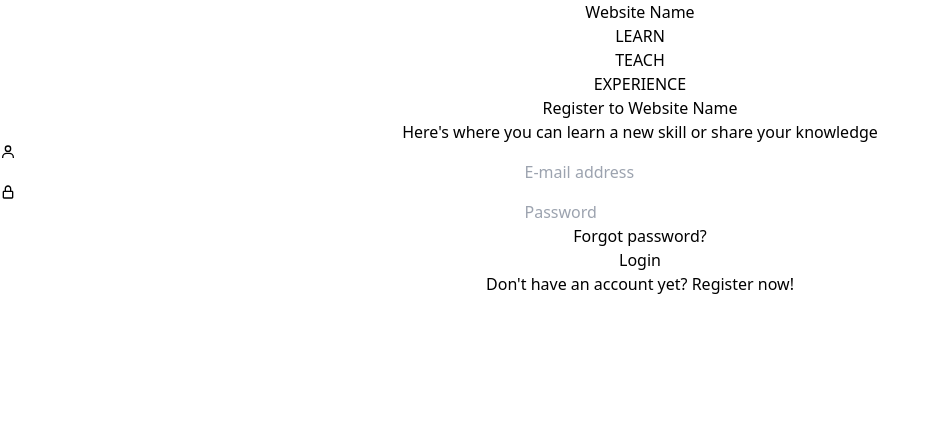
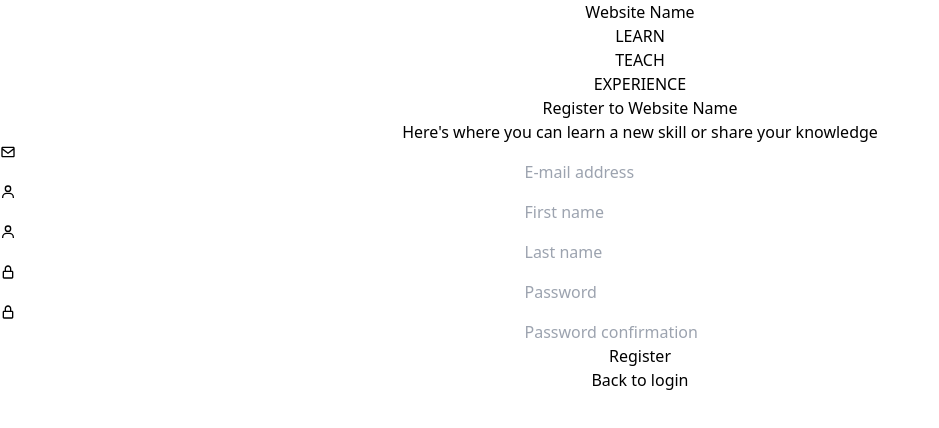
Before and after one commit to CS262Group37/Mntr, a React (Create React App) app in the folder frontend/: page /register in a window 1280 px wide. Shown: the top 428 px of the page, without its empty margins (0-939 px from the left). Built offline with nearby package versions, Linux system fonts and the light colour scheme.

Commit message:
registration page done, components

```diff
--- a/frontend/src/Login.tsx
+++ b/frontend/src/Login.tsx
@@ -1,31 +1,20 @@
 import React from "react";
 import "./App.css";
 import axios from "axios";
-import { Route, Link } from "react-router-dom"
+import { Route, Link } from "react-router-dom";
 import { BiUser, BiLockAlt } from "react-icons/bi";
 import LeftPanel from "./components/LeftPanel";
+import TextInput from "./components/TextInput";
+import LoginButton from "./components/LoginButton";
 
 function Login() {
   const [email, setEmail] = React.useState<string>("");
   const [psword, setPsword] = React.useState<string>("");
-  const [firstName, setFirstName] = React.useState<string>("");
-  const [lastName, setLastName] = React.useState<string>("");
-  const [role, setRole] = React.useState<string>("");
 
   const login = async () => {
     const res = await axios.post("/api/auth/login", {
       email: email,
       password: psword,
-    });
-  };
-
-  const register = async () => {
-    const res = await axios.post("/api/auth/register", {
-      email: email,
-      password: psword,
-      firstName: firstName,
-      lastName: lastName,
-      role: role
     });
   };
 
@@ -41,47 +30,59 @@ function Login() {
         <LeftPanel />
 
         {/* White half */}
-        <div className="bg-cultured h-full w-3/5 m-auto flex text-prussianBlue">
+        <div className="bg-cultured h-full w-3/5 m-auto flex text-prussianBlue overflow-scroll overflow-x-auto">
           {/* Main center flexbox */}
-          <div className="w-3/5 m-auto flex flex-col text-prussianBlue justify-between space-y-10">
-            <h2 className="text-4xl">Welcome to <span className="font-bold text-firebrick">Website Name</span></h2>
-            <p className="text-2xl">Here's where you can learn a new skill or share your knowledge</p>
+          <div className="w-3/5 m-auto flex flex-col text-prussianBlue justify-center space-y-10">
+            <h2 className="text-4xl pt-[10%]">
+              Welcome to{" "}
+              <span className="font-bold text-firebrick">Website Name</span>
+            </h2>
+            <p className="text-2xl">
+              Here's where you can learn a new skill or share your knowledge
+            </p>
 
+            {/* Inputs */}
+            <div className="flex flex-col space-y-8 pt-[8%]">
               {/* E-mail address input */}
-            <div className="flex flex-row bg-cultured text-2xl text-prussianBlue w-full border-b-2 border-imperialRed">
-              <BiUser className="text-4xl m-4 mr-0" />
-              <input
-                className="bg-cultured bg-opacity-0 text-2xl p-4 pl-3 text-prussianBlue w-full"
-                placeholder="E-mail address"
-                onChange={(e) => {
+              <TextInput
+                type="text"
+                value={email}
+                onChange={(e: any) => {
                   setEmail(e.target.value);
                 }}
-              ></input>
-            </div>
+                placeholder="E-mail address"
+                icon={<BiUser className="text-4xl m-4 mr-0" />}
+              />
 
               {/* Password input */}
               <div>
-              <div className="flex flex-row bg-cultured text-2xl text-prussianBlue w-full border-b-2 border-imperialRed">
-                <BiLockAlt className="text-4xl m-4 mr-0" />
-                <input
-                  className="bg-cultured bg-opacity-0 text-2xl p-4 pl-3 text-prussianBlue w-full"
-                  placeholder="Password"
+                <TextInput
                   type="password"
-                  onChange={(e) => {
+                  value={psword}
+                  onChange={(e: any) => {
                     setPsword(e.target.value);
                   }}
-                ></input>
+                  placeholder="Password"
+                  icon={<BiLockAlt className="text-4xl m-4 mr-0" />}
+                />
+                <p className="text-right text-lg pt-1 underline">
+                  Forgot password?
+                </p>
               </div>
-              <p className="text-right text-lg pt-1 underline">Forgot password?</p>
             </div>
 
-            {/* Login button */}
-            <button
-              className="bg-firebrick text-cultured text-2xl w-48 p-4 m-auto rounded-full shadow-md"
+            <LoginButton
+              value="Login"
               onClick={login}
-            >Login</button>
+            />
 
-            <p className="text-2xl m-auto">Don't have an account yet? <span className="font-bold underline text-imperialRed"><Link to="/register">Register now!</Link></span></p>
+            {/* Registration link */}
+            <p className="text-2xl m-auto pt-[10%]">
+              Don't have an account yet?{" "}
+              <span className="font-bold underline text-imperialRed">
+                <Link to="/register">Register now!</Link>
+              </span>
+            </p>
           </div>
         </div>
       </div>
--- a/frontend/src/Register.tsx
+++ b/frontend/src/Register.tsx
@@ -1,23 +1,21 @@
 import React from "react";
 import "./App.css";
 import axios from "axios";
-import { BiUser, BiLockAlt } from "react-icons/bi";
+import { BiUser, BiLockAlt, BiEnvelope } from "react-icons/bi";
 import LeftPanel from "./components/LeftPanel";
+import TextInput from "./components/TextInput";
 import { Link } from "react-router-dom";
+import LoginButton from "./components/LoginButton";
+
+// TODO password confirmation
 
 function Register() {
   const [email, setEmail] = React.useState<string>("");
   const [psword, setPsword] = React.useState<string>("");
+  const [pswordConf, setPswordConf] = React.useState<string>("");
   const [firstName, setFirstName] = React.useState<string>("");
   const [lastName, setLastName] = React.useState<string>("");
   const [role, setRole] = React.useState<string>("");
-
-  const login = async () => {
-    const res = await axios.post("/api/auth/login", {
-      email: email,
-      password: psword,
-    });
-  };
 
   const register = async () => {
     const res = await axios.post("/api/auth/register", {
@@ -29,6 +27,7 @@ function Register() {
     });
   };
 
+  // Not sure what this is for
   const getUsers = async () => {
     const res = await axios.get("/api/auth/users");
     console.log(res);
@@ -41,47 +40,86 @@ function Register() {
         <LeftPanel />
 
         {/* White half */}
-        <div className="bg-cultured h-full w-3/5 m-auto flex text-prussianBlue">
+        <div className="bg-cultured h-full w-3/5 m-auto pt-[5%] pb-[5%] flex text-prussianBlue overflow-scroll overflow-x-auto">
           {/* Main center flexbox */}
-          <div className="w-3/5 m-auto flex flex-col text-prussianBlue justify-between space-y-10">
-            <h2 className="text-4xl">Register to <span className="font-bold text-firebrick">Website Name</span></h2>
-            <p className="text-2xl">Here's where you can learn a new skill or share your knowledge</p>
+          <div className="w-3/5 m-auto flex flex-col text-prussianBlue justify-center space-y-10">
+            <h2 className="text-4xl">
+              Register to {" "}
+              <span className="font-bold text-firebrick">Website Name</span>
+            </h2>
+            <p className="text-2xl">
+              Here's where you can learn a new skill or share your knowledge
+            </p>
 
-            {/* E-mail address input */}
-            <div className="flex flex-row bg-cultured text-2xl text-prussianBlue w-full border-b-2 border-imperialRed">
-              <BiUser className="text-4xl m-4 mr-0" />
-              <input
-                className="bg-cultured bg-opacity-0 text-2xl p-4 pl-3 text-prussianBlue w-full"
-                placeholder="E-mail address"
-                onChange={(e) => {
+            {/* Inputs */}
+            <div className="flex flex-col space-y-8 pt-[8%]">
+              {/* E-mail address input */}
+              <TextInput
+                type="text"
+                value={email}
+                onChange={(e: any) => {
                   setEmail(e.target.value);
                 }}
-              ></input>
+                placeholder="E-mail address"
+                icon={<BiEnvelope className="text-4xl m-4 mr-0" />}
+              />
+
+              {/* First name input */}
+              <TextInput
+                type="text"
+                value={firstName}
+                onChange={(e: any) => {
+                  setFirstName(e.target.value);
+                }}
+                placeholder="First name"
+                icon={<BiUser className="text-4xl m-4 mr-0" />}
+              />
+
+              {/* Last name input */}
+              <TextInput
+                type="text"
+                value={lastName}
+                onChange={(e: any) => {
+                  setLastName(e.target.value);
+                }}
+                placeholder="Last name"
+                icon={<BiUser className="text-4xl m-4 mr-0" />}
+              />
+
+              {/* Password input */}
+              <TextInput
+                type="password"
+                value={psword}
+                onChange={(e: any) => {
+                  setPsword(e.target.value);
+                }}
+                placeholder="Password"
+                icon={<BiLockAlt className="text-4xl m-4 mr-0" />}
+              />
+
+              {/* Password confirmation */}
+              <TextInput
+                type="password"
+                value={pswordConf}
+                onChange={(e: any) => {
+                  setPswordConf(e.target.value);
+                }}
+                placeholder="Password confirmation"
+                icon={<BiLockAlt className="text-4xl m-4 mr-0" />}
+              />
             </div>
 
-            {/* Password input */}
-            <div>
-              <div className="flex flex-row bg-cultured text-2xl text-prussianBlue w-full border-b-2 border-imperialRed">
-                <BiLockAlt className="text-4xl m-4 mr-0" />
-                <input
-                  className="bg-cultured bg-opacity-0 text-2xl p-4 pl-3 text-prussianBlue w-full"
-                  placeholder="Password"
-                  type="password"
-                  onChange={(e) => {
-                    setPsword(e.target.value);
-                  }}
-                ></input>
-              </div>
-              <p className="text-right text-lg pt-1 underline">Forgot password?</p>
+            <div className="pt-[32px]">
+              <LoginButton
+                value="Register"
+                onClick={register}
+              />
             </div>
 
-            {/* Login button */}
-            <button
-              className="bg-firebrick text-cultured text-2xl w-48 p-4 m-auto rounded-full shadow-md"
-              onClick={login}
-            >Login</button>
-
-            <p className="text-2xl m-auto">Don't have an account yet? <span className="font-bold underline text-imperialRed"><Link to="/register">Register now!</Link></span></p>
+            {/* Registration link */}
+            <p className="text-2xl underline m-auto pt-[10%]">
+              <Link to="/">Back to login</Link>
+            </p>
           </div>
         </div>
       </div>
--- a/frontend/src/components/LeftPanel.tsx
+++ b/frontend/src/components/LeftPanel.tsx
@@ -4,9 +4,9 @@ function LeftPanel() {
   return (
     // Blue half (login + registration page)
     <div className="flex h-full bg-blueBg bg-cover w-2/5 flex-col text-left">
-      <h1 className="mt-40 ml-16 mr-20 text-cultured font-bold text-8xl leading-tight">Website Name</h1>
-      <div className="ml-16 mb-28 mt-auto text-imperialRed text-5xl">
-        <ul className="flex flex-col content-between space-y-4">
+      <h1 className="mt-40 ml-[12%] mr-[20%] text-cultured font-bold text-8xl leading-tight">Website Name</h1>
+      <div className="ml-[12%] mb-28 mt-auto text-imperialRed text-5xl">
+        <ul className="flex flex-col content-between space-y-5">
           <li>
             LEARN
           </li>
--- /dev/null
+++ b/frontend/src/components/LoginButton.tsx
@@ -0,0 +1,19 @@
+import React from "react";
+
+const LoginButton = (props:any) => {
+  const {
+    value,
+    onClick,
+  } = props;
+
+  return (
+    <button
+      className="bg-firebrick text-cultured text-2xl w-56 p-4 m-auto rounded-full shadow-md transition ease-in-out hover:bg-imperialRed duration-200"
+      onClick={onClick}
+    >
+      {value}
+    </button>
+  );
+}
+
+export default LoginButton;
--- /dev/null
+++ b/frontend/src/components/TextInput.tsx
@@ -0,0 +1,26 @@
+import React from "react";
+
+const TextInput = (props:any) => {
+  const {
+    type,
+    value,
+    onChange,
+    placeholder,
+    icon
+  } = props;
+
+  return (
+    <div className="flex flex-row bg-cultured text-2xl text-prussianBlue w-full border-b-2 border-imperialRed">
+      {icon}
+      <input
+        className="bg-cultured bg-opacity-0 text-2xl p-4 pl-3 text-prussianBlue w-full"
+        type={type}
+        value={value}
+        onChange={onChange}
+        placeholder={placeholder}
+      />
+    </div>
+  );
+}
+
+export default TextInput;
```
Lines whose indentation alone changed are shown as unchanged.
